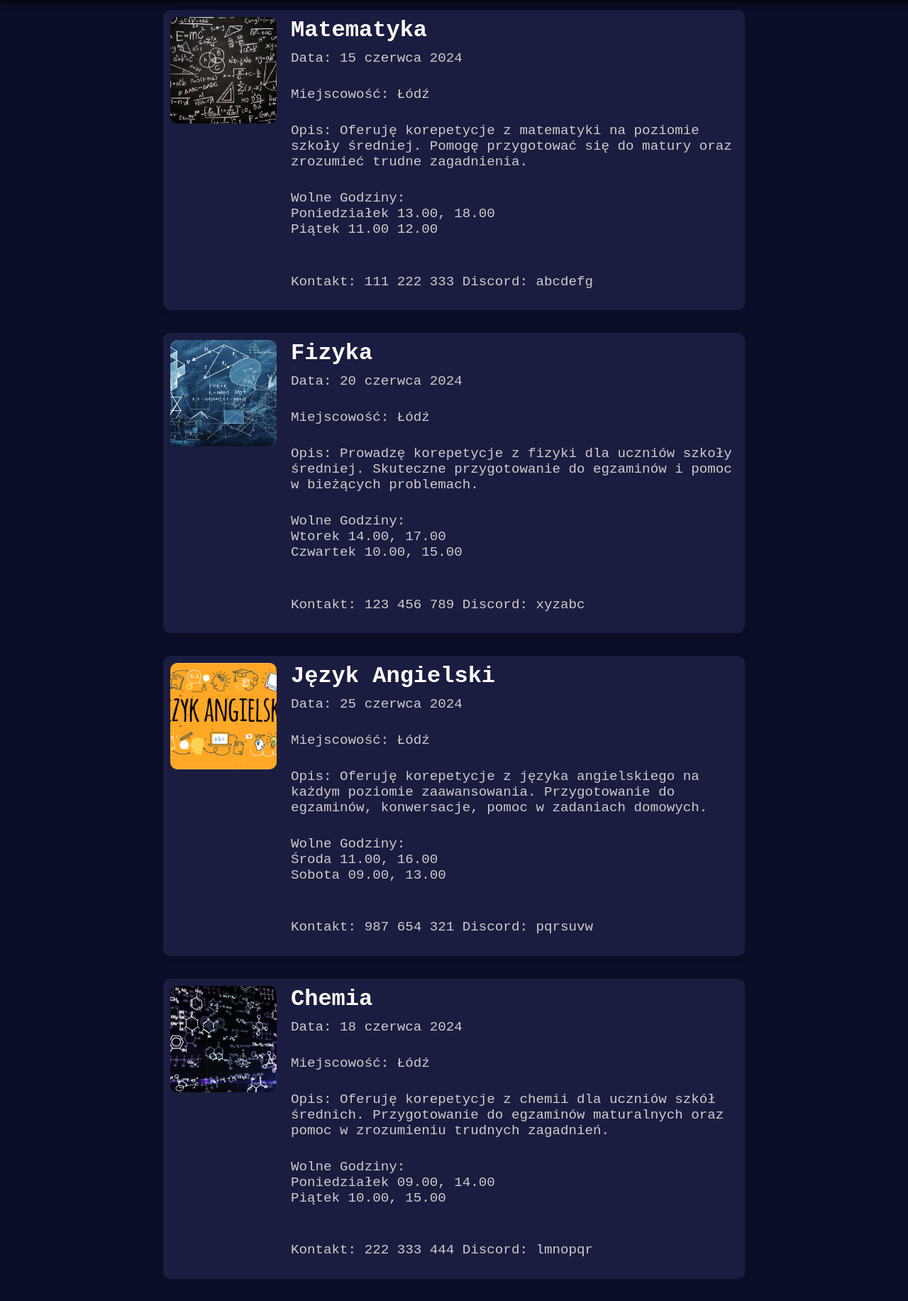
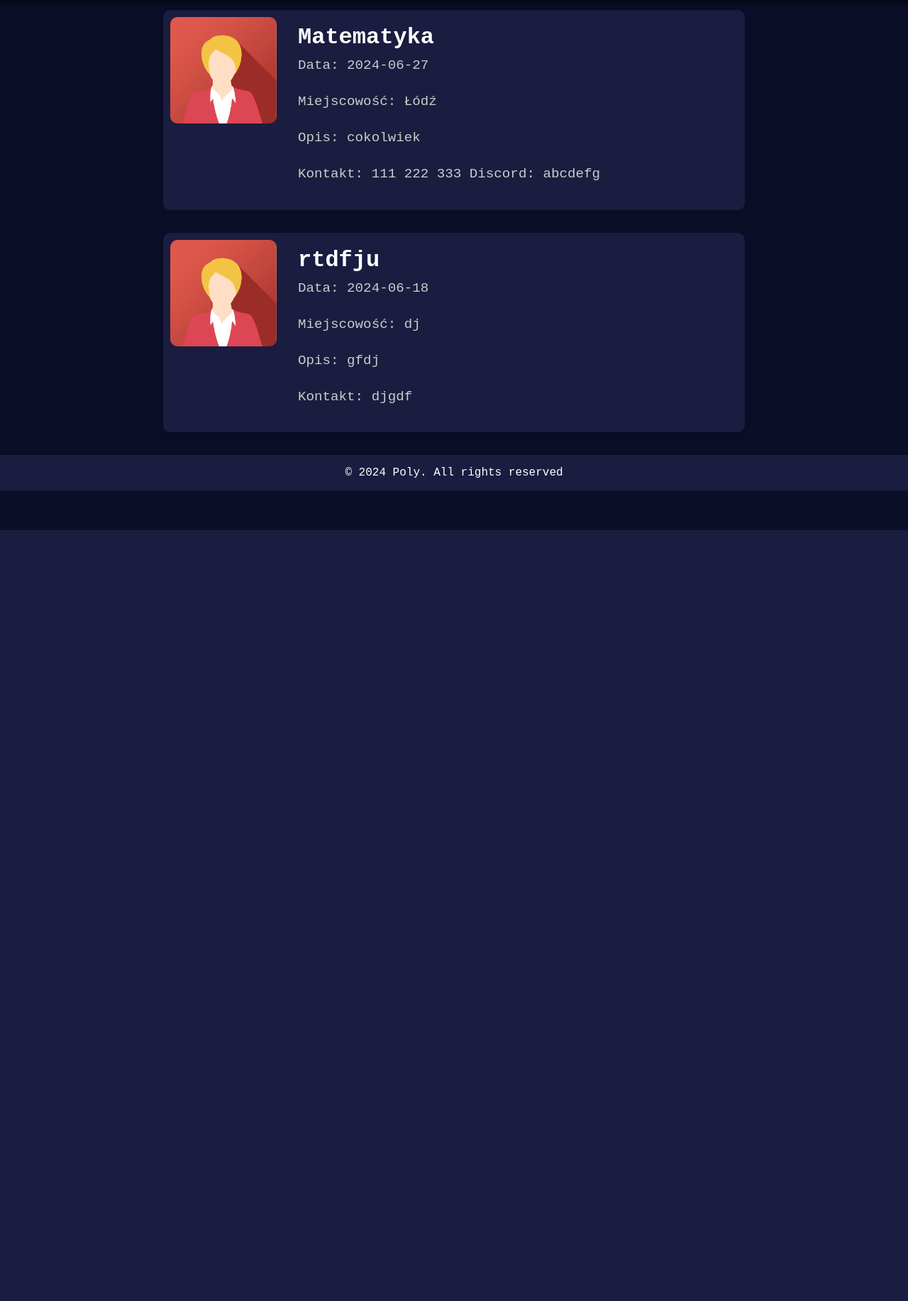
Before and after one commit to kelvin-ux/piokck, a PHP site: page /subsites/korepetycje.php in a window 1280 px wide. Shown: the part 53-1886 px from the top of the page at 71% size. After the commit the page ends 800 px from the top, so only its background shows below. Run offline with PHP 8.4, Linux system fonts and the light colour scheme; data comes from the database, SQL or seed files in the repository.

Commit message:
Dodano wyswietlanie sie korkow uzytkownikow z bazy danych

```diff
--- a/subsites/korepetycje.php
+++ b/subsites/korepetycje.php
@@ -139,106 +139,34 @@
         <section id="tutoring">
             <h1>Korepetycje</h1>
             <div class="tutoring-list">
-                <div class="tutoring-item">
-                    <img src="../images/matematyka.jpg" alt="Tutor Image" class="tutoring-img">
-                    <div class="tutoring-text">
-                        <h2>Matematyka</h2>
-                        <p>Data: 15 czerwca 2024</p>
-                        <p>Miejscowość: Łódź</p>
-                        <p>Opis: Oferuję korepetycje z matematyki na poziomie szkoły średniej. Pomogę przygotować się do matury oraz zrozumieć trudne zagadnienia.</p>
-                        <p>Wolne Godziny: <br>Poniedziałek 13.00, 18.00<br> Piątek 11.00 12.00</p>
-                        <p><br>Kontakt: 111 222 333 Discord: abcdefg</p>
-                    </div>
-                </div>
-                <div class="tutoring-item">
-                    <img src="../images/fizyka.jpg" alt="Tutor Image" class="tutoring-img">
-                    <div class="tutoring-text">
-                        <h2>Fizyka</h2>
-                        <p>Data: 20 czerwca 2024</p>
-                        <p>Miejscowość: Łódź</p>
-                        <p>Opis: Prowadzę korepetycje z fizyki dla uczniów szkoły średniej. Skuteczne przygotowanie do egzaminów i pomoc w bieżących problemach.</p>
-                        <p>Wolne Godziny: <br>Wtorek 14.00, 17.00<br> Czwartek 10.00, 15.00</p>
-                        <p><br>Kontakt: 123 456 789 Discord: xyzabc</p>
-                    </div>
-                </div>
-                <div class="tutoring-item">
-                    <img src="../images/ang.png" alt="Tutor Image" class="tutoring-img">
-                    <div class="tutoring-text">
-                        <h2>Język Angielski</h2>
-                        <p>Data: 25 czerwca 2024</p>
-                        <p>Miejscowość: Łódź</p>
-                        <p>Opis: Oferuję korepetycje z języka angielskiego na każdym poziomie zaawansowania. Przygotowanie do egzaminów, konwersacje, pomoc w zadaniach domowych.</p>
-                        <p>Wolne Godziny: <br>Środa 11.00, 16.00<br> Sobota 09.00, 13.00</p>
-                        <p><br>Kontakt: 987 654 321 Discord: pqrsuvw</p>
-                    </div>
-                </div>
-                <!-- Dodane korepetycje -->
-                <div class="tutoring-item">
-                    <img src="../images/chemia.jpg" alt="Tutor Image" class="tutoring-img">
-                    <div class="tutoring-text">
-                        <h2>Chemia</h2>
-                        <p>Data: 18 czerwca 2024</p>
-                        <p>Miejscowość: Łódź</p>
-                        <p>Opis: Oferuję korepetycje z chemii dla uczniów szkół średnich. Przygotowanie do egzaminów maturalnych oraz pomoc w zrozumieniu trudnych zagadnień.</p>
-                        <p>Wolne Godziny: <br>Poniedziałek 09.00, 14.00<br> Piątek 10.00, 15.00</p>
-                        <p><br>Kontakt: 222 333 444 Discord: lmnopqr</p>
-                    </div>
-                </div>
-                <div class="tutoring-item">
-                    <img src="../images/biologia.jpg" alt="Tutor Image" class="tutoring-img">
-                    <div class="tutoring-text">
-                        <h2>Biologia</h2>
-                        <p>Data: 22 czerwca 2024</p>
-                        <p>Miejscowość: Łódź</p>
-                        <p>Opis: Prowadzę korepetycje z biologii, oferuję pomoc w przygotowaniu do matury oraz wsparcie w codziennej nauce.</p>
-                        <p>Wolne Godziny: <br>Czwartek 13.00, 18.00<br> Niedziela 11.00, 16.00</p>
-                        <p><br>Kontakt: 444 555 666 Discord: uvwxzab</p>
-                    </div>
-                </div>
-                <div class="tutoring-item">
-                    <img src="../images/historia.jpg" alt="Tutor Image" class="tutoring-img">
-                    <div class="tutoring-text">
-                        <h2>Historia</h2>
-                        <p>Data: 28 czerwca 2024</p>
-                        <p>Miejscowość: Łódź</p>
-                        <p>Opis: Oferuję korepetycje z historii na poziomie szkoły średniej. Pomogę w przygotowaniach do egzaminów i zrozumieniu kluczowych wydarzeń historycznych.</p>
-                        <p>Wolne Godziny: <br>Wtorek 08.00, 12.00<br> Piątek 14.00, 17.00</p>
-                        <p><br>Kontakt: 555 666 777 Discord: hijklmn</p>
-                    </div>
-                </div>
-                <div class="tutoring-item">
-                    <img src="../images/geografia.jpg" alt="Tutor Image" class="tutoring-img">
-                    <div class="tutoring-text">
-                        <h2>Geografia</h2>
-                        <p>Data: 30 czerwca 2024</p>
-                        <p>Miejscowość: Łódź</p>
-                        <p>Opis: Oferuję korepetycje z geografii. Pomoc w przygotowaniu do matury oraz zrozumieniu trudnych zagadnień geograficznych.</p>
-                        <p>Wolne Godziny: <br>Środa 10.00, 15.00<br> Sobota 13.00, 18.00</p>
-                        <p><br>Kontakt: 666 777 888 Discord: opqrst</p>
-                    </div>
-                </div>
-                <div class="tutoring-item">
-                    <img src="../blogimg/s1.png" alt="Tutor Image" class="tutoring-img">
-                    <div class="tutoring-text">
-                        <h2>Informatyka</h2>
-                        <p>Data: 5 lipca 2024</p>
-                        <p>Miejscowość: Łódź</p>
-                        <p>Opis: Oferuję korepetycje z informatyki. Pomoc w programowaniu, przygotowanie do olimpiad informatycznych oraz zrozumienie zagadnień technologicznych.</p>
-                        <p>Wolne Godziny: <br>Wtorek 11.00, 17.00<br> Piątek 08.00, 12.00</p>
-                        <p><br>Kontakt: 888 999 000 Discord: ghijklm</p>
-                    </div>
-                </div>
-                <div class="tutoring-item">
-                    <img src="../images/francuski.jpg" alt="Tutor Image" class="tutoring-img">
-                    <div class="tutoring-text">
-                        <h2>Język Francuski</h2>
-                        <p>Data: 10 lipca 2024</p>
-                        <p>Miejscowość: Łódź</p>
-                        <p>Opis: Oferuję korepetycje z języka francuskiego. Pomoc w przygotowaniach do egzaminów, konwersacje oraz pomoc w codziennych zadaniach domowych.</p>
-                        <p>Wolne Godziny: <br>Poniedziałek 12.00, 16.00<br> Czwartek 09.00, 14.00</p>
-                        <p><br>Kontakt: 777 888 999 Discord: abcdef</p>
-                    </div>
-                </div>
+                <?php
+                $mysqli = new mysqli("localhost", "root", "", "kck_pio");
+
+                $sql = "SELECT k.Tytul, k.Opis, k.Data, k.Miejscowość, k.Kontakt, u.Profil FROM korki k JOIN uzytkownicy u ON k.ID_uzytkownika=u.ID_uzytkownika";
+                $result = $mysqli->query($sql);
+
+                if ($result->num_rows > 0) {
+                    while ($row = $result->fetch_assoc()) {
+                        echo "<div class='tutoring-item'>";
+                        $profil = $row["Profil"];
+                        if($profil==null){
+                            $profil='avatar5.png';
+                        }
+                        echo "<img src='../images/" . $profil . "' alt='" . $row['Tytul'] . "' class='tutoring-img'>";
+                        echo "<div class='announcement-text'>";
+                        echo "<h2>" . $row['Tytul'] . "</h2>";
+                        echo "<p>Data: " . substr($row['Data'], 0, 200) . "</p>";
+                        echo "<p>Miejscowość: " . substr($row['Miejscowość'], 0, 200) . "</p>";
+                        echo "<p>Opis: " . substr($row['Opis'], 0, 200) . "</p>";
+                        echo "<p>Kontakt: " . substr($row['Kontakt'], 0, 200) . "</p>";
+                        echo "</div>";
+                        echo "</div>";
+                    }
+                } else {
+                    echo "tutoring-text";
+                }
+                ?>
+
             </div>
         </section>
     </div>
```
Also changed, not shown: images/Zrzut ekranu (1)_awatar.png (added).
